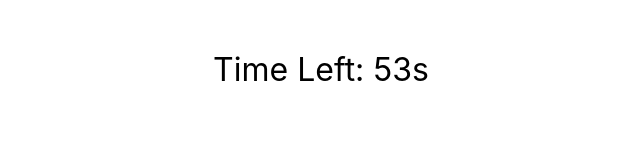
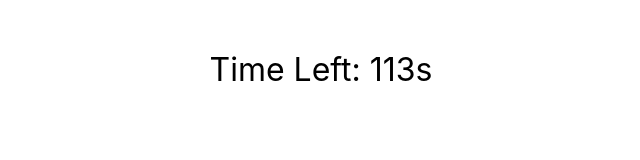
Before and after one commit to M-Saleh-N/countdown_timer, a React (Create React App) app: page / in a window 1280 px wide. Shown: the top 160 px of the page, without its empty margins (319-959 px from the left). Built offline with nearby package versions, Linux system fonts and the light colour scheme.

Commit message:
linked with css chnaged the seconds

```diff
--- a/src/components/timer.js
+++ b/src/components/timer.js
@@ -1,7 +1,8 @@
 import { useState, useEffect } from "react";
+import './Timer.css'
 
 function Timer() {
-  const [seconds, setSeconds] = useState(60);
+  const [seconds, setSeconds] = useState(120);
 
   useEffect(() => {
     if (seconds <= 0) return;
```
